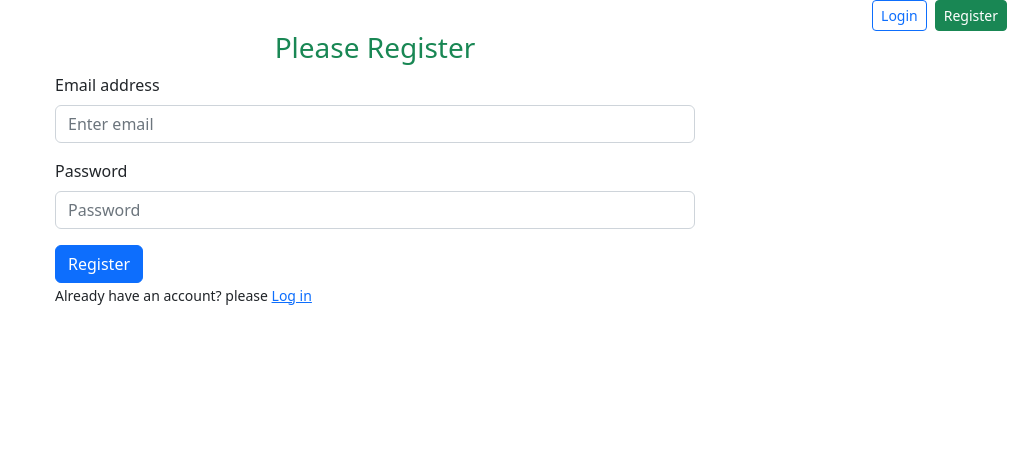
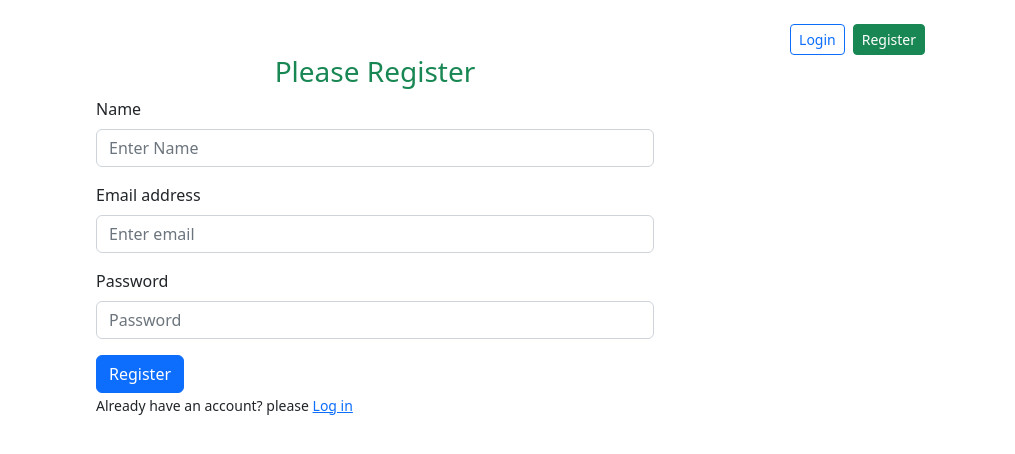
Before and after one commit to VASHKOR-DAS/email-password-auth, a React (Create React App) app: page / in a window 1280 px wide. Shown: the top 454 px of the page, without its empty margins (265-1280 px from the left). Built offline with nearby package versions, Linux system fonts and the light colour scheme.

Commit message:
displayName field added

```diff
--- a/src/App.js
+++ b/src/App.js
@@ -55,7 +55,7 @@ function App() {
   */
 
   return (
-    <div className="">
+    <div className="container mt-4">
       <RouterProvider router={router}></RouterProvider>
     </div>
   );
--- a/src/components/Login/Login.js
+++ b/src/components/Login/Login.js
@@ -1,4 +1,4 @@
-import { getAuth, signInWithEmailAndPassword } from 'firebase/auth';
+import { getAuth, sendPasswordResetEmail, signInWithEmailAndPassword } from 'firebase/auth';
 import React, { useState } from 'react';
 import Button from 'react-bootstrap/Button';
 import Form from 'react-bootstrap/Form';
@@ -8,6 +8,9 @@ import app from '../../firebase/firebase.init';
 const auth = getAuth(app);
 
 const Login = () => {
+
+    // if email change
+    const [userEmail, setUserEmail] = useState('');
 
     // if login success show success message, by default false
     const [success, setSuccess] = useState(false);
@@ -36,14 +39,40 @@ const Login = () => {
                 setSuccess(false);
                 setPasswordError(error.message);
             })
+
     }
+
+    // Forget Password
+    const handleForgetPassword = () => {
+
+        // jodi user er email na thake tobe
+        if(!userEmail){
+            alert('Please enter your email')
+        }
+        sendPasswordResetEmail(auth, userEmail)
+        .then( () => {
+           alert('Password Reset email sent. Please check your email.')
+        })
+        .catch( error =>{
+            console.error(error);
+        })
+    }
+
+    const handleEmailBlur = event => {
+        const email = event.target.value;
+
+        // jokhon oita blur kore felbe tkhn ami email ta set kore felbo
+        setUserEmail(email);
+        console.log(email);
+    }
+
     return (
         <div>
             <h3 className='text-center text-primary'>Please Login</h3>
             <Form onSubmit={handleSubmit} className='w-50 mx-auto'>
                 <Form.Group className="mb-3" controlId="formBasicEmail" required>
                     <Form.Label>Email address</Form.Label>
-                    <Form.Control name='email' type="email" placeholder="Enter email" required />
+                    <Form.Control onBlur={handleEmailBlur} name='email' type="email" placeholder="Enter email" required />
                 </Form.Group>
 
                 <Form.Group className="mb-3" controlId="formBasicPassword">
@@ -62,6 +91,9 @@ const Login = () => {
 
 
                 <p><small>New to this website? Please <Link to='/register'>Register</Link></small></p>
+
+                <p><small>
+                    Forget password? <button type='button' onClick={handleForgetPassword} className='btn btn-link'>Reset Password</button></small></p>
             </Form>
         </div>
     );
--- a/src/components/RegisterReactBootstrap/RegisterReactBootstrap.js
+++ b/src/components/RegisterReactBootstrap/RegisterReactBootstrap.js
@@ -1,4 +1,4 @@
-import { createUserWithEmailAndPassword, getAuth, sendEmailVerification } from 'firebase/auth';
+import { createUserWithEmailAndPassword, getAuth, sendEmailVerification, updateProfile } from 'firebase/auth';
 import React, { useState } from 'react';
 import Button from 'react-bootstrap/Button';
 import Form from 'react-bootstrap/Form';
@@ -20,13 +20,14 @@ const RegisterReactBootstrap = () => {
         event.preventDefault();
 
         const form = event.target;
+        const name = form.name.value;
         const email = form.email.value;
         const password = form.password.value;
-        console.log(email, password);
+        console.log(name, email, password);
 
 
 
-        // Regex
+        // Regex validate password
         if (!/(?=.*[A-Z].*[A-Z])/.test(password)) {
             setPasswordError('Please provide at least two uppercase')
             return;
@@ -64,6 +65,9 @@ const RegisterReactBootstrap = () => {
 
                 // verifyEmail
                 verifyEmail();
+
+                // user name update
+                updateUserName(name);
             })
             .catch(error => {
                 console.error('error', error);
@@ -82,6 +86,17 @@ const RegisterReactBootstrap = () => {
                     alert('Please check your email and verify.')
                 })
         }
+
+        // User Name field
+        const updateUserName = (name) => {
+            updateProfile(auth.currentUser, {
+                displayName: name
+            })
+                .then(() => {
+                    console.log('Display name update')
+                })
+                .catch(error => console.error(error))
+        }
     }
 
     return (
@@ -89,10 +104,18 @@ const RegisterReactBootstrap = () => {
             <h3 className='text-success text-center'>Please Register</h3>
 
             <Form onSubmit={handleRegister}>
+
+                <Form.Group className="mb-3" controlId="formBasicName">
+                    <Form.Label>Name</Form.Label>
+                    <Form.Control type="text" name='name' placeholder="Enter Name" required />
+                </Form.Group>
+
                 <Form.Group className="mb-3" controlId="formBasicEmail">
                     <Form.Label>Email address</Form.Label>
                     <Form.Control type="email" name='email' placeholder="Enter email" required />
                 </Form.Group>
+
+
 
                 <Form.Group className="mb-3" controlId="formBasicPassword">
                     <Form.Label>Password</Form.Label>
```
